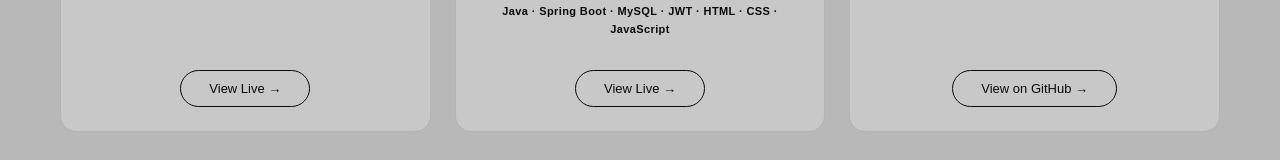
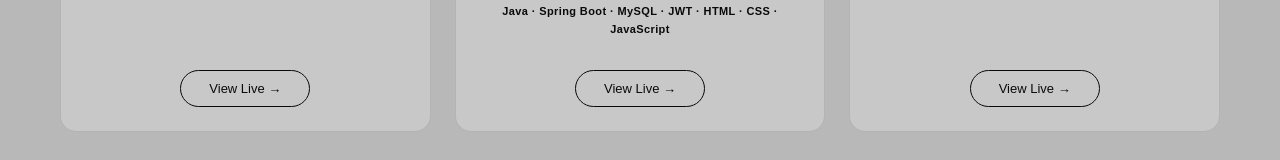
Before and after one commit to NavneetSingh09/navneet-portfolio, a React (Vite) app: page / in a window 1280 px wide. Shown: the part 1773-1933 px from the top of the page. Built offline with nearby package versions, Linux system fonts and the light colour scheme.

Commit message:
Live link update

```diff
--- a/src/components/Projects.jsx
+++ b/src/components/Projects.jsx
@@ -16,12 +16,12 @@ const projects = [
       live: "http://3.142.129.218:8081"
     },
     {
-      title: "Resume Analyzer",
-      description: "AI-powered resume analyzer using vector embeddings and RAG to match candidates with job descriptions and generate intelligent evaluations.",
-      tech: "Spring Boot · PostgreSQL (pgvector) · OpenAI · Docker",
-      github: "https://github.com/NavneetSingh09/ai-resume-analyzer",
-      live: null
-    },
+  title: "Resume Analyzer",
+  description: "AI-powered resume analyzer using vector embeddings and RAG to match candidates with job descriptions and generate intelligent evaluations.",
+  tech: "Spring Boot · PostgreSQL (pgvector) · OpenAI · Docker",
+  github: "https://github.com/NavneetSingh09/ai-resume-analyzer",
+  live: "http://3.142.129.218:8082"
+},
   ];
 
   return (
```
